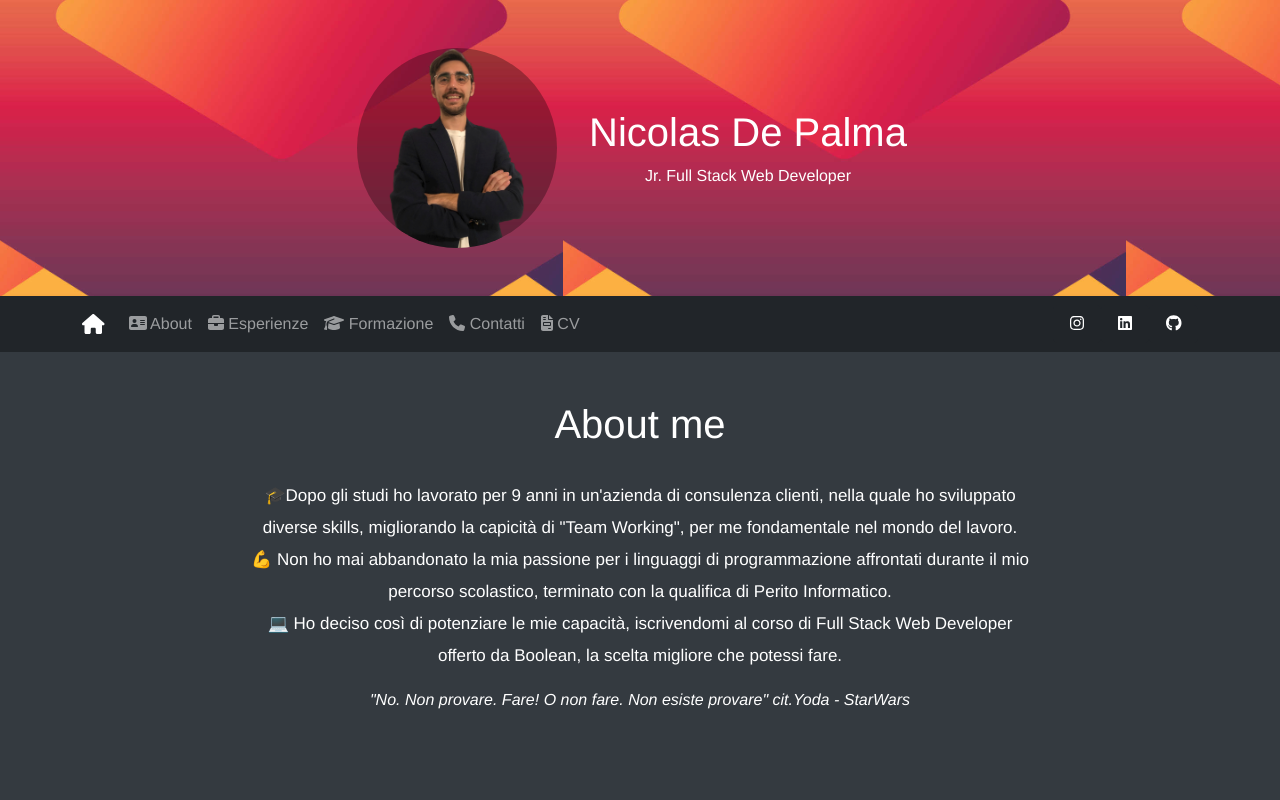
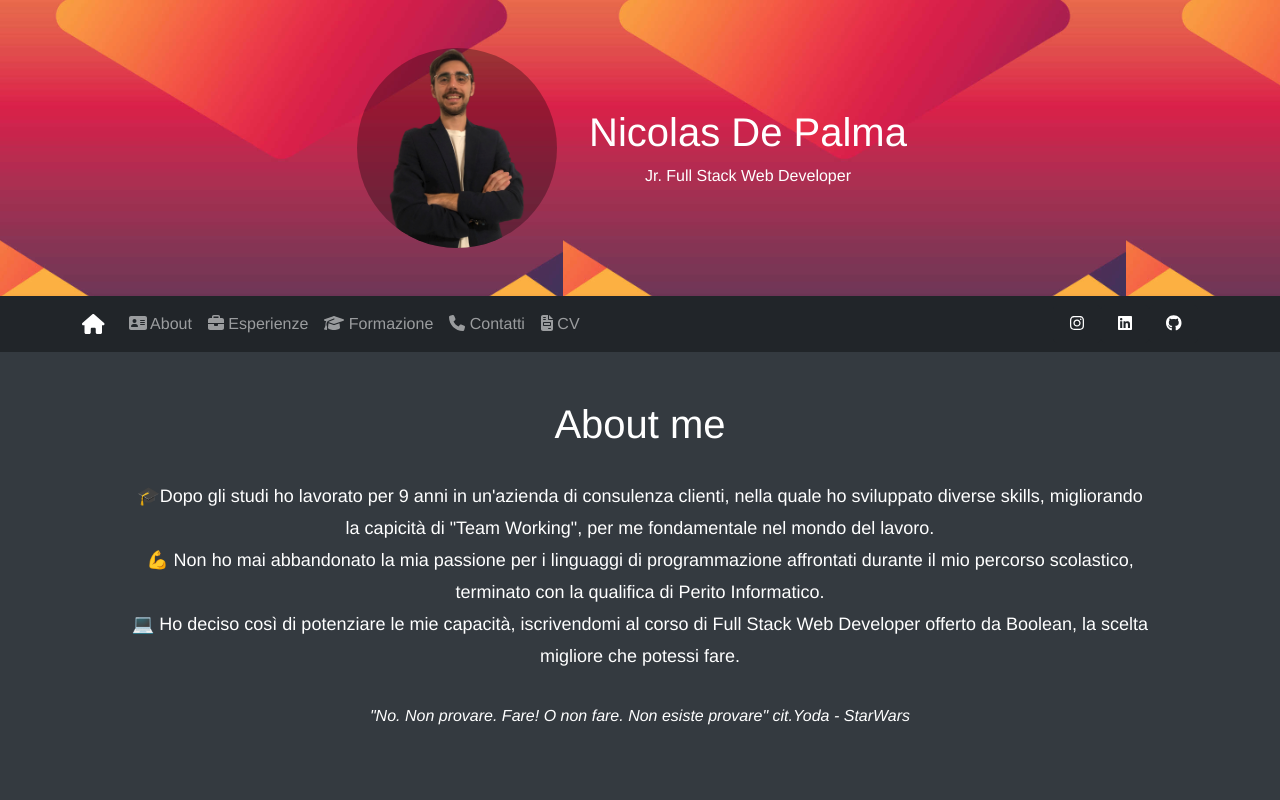
Before and after one commit to nicolas-dp/port_nicolas, a Vue app: page / in a window 1280 px wide. Shown: the top 800 px of the page. Built offline with nearby package versions, Linux system fonts and the light colour scheme.

Commit message:
npm esegui build + Modify text in sm screen

```diff
--- a/src/assets/scss/style.scss
+++ b/src/assets/scss/style.scss
@@ -52,11 +52,9 @@ main {
   background-color: var(--bs-gray-800);
 
   p {
-    margin-top: 2rem;
     line-height: 2rem;
-    padding: 0 10rem;
-    margin-bottom: 1rem;
-    font-size: 17px;
+    font-size: 18px;
+    margin: 2rem 3rem 2rem 3rem;
   }
 }
 
```
